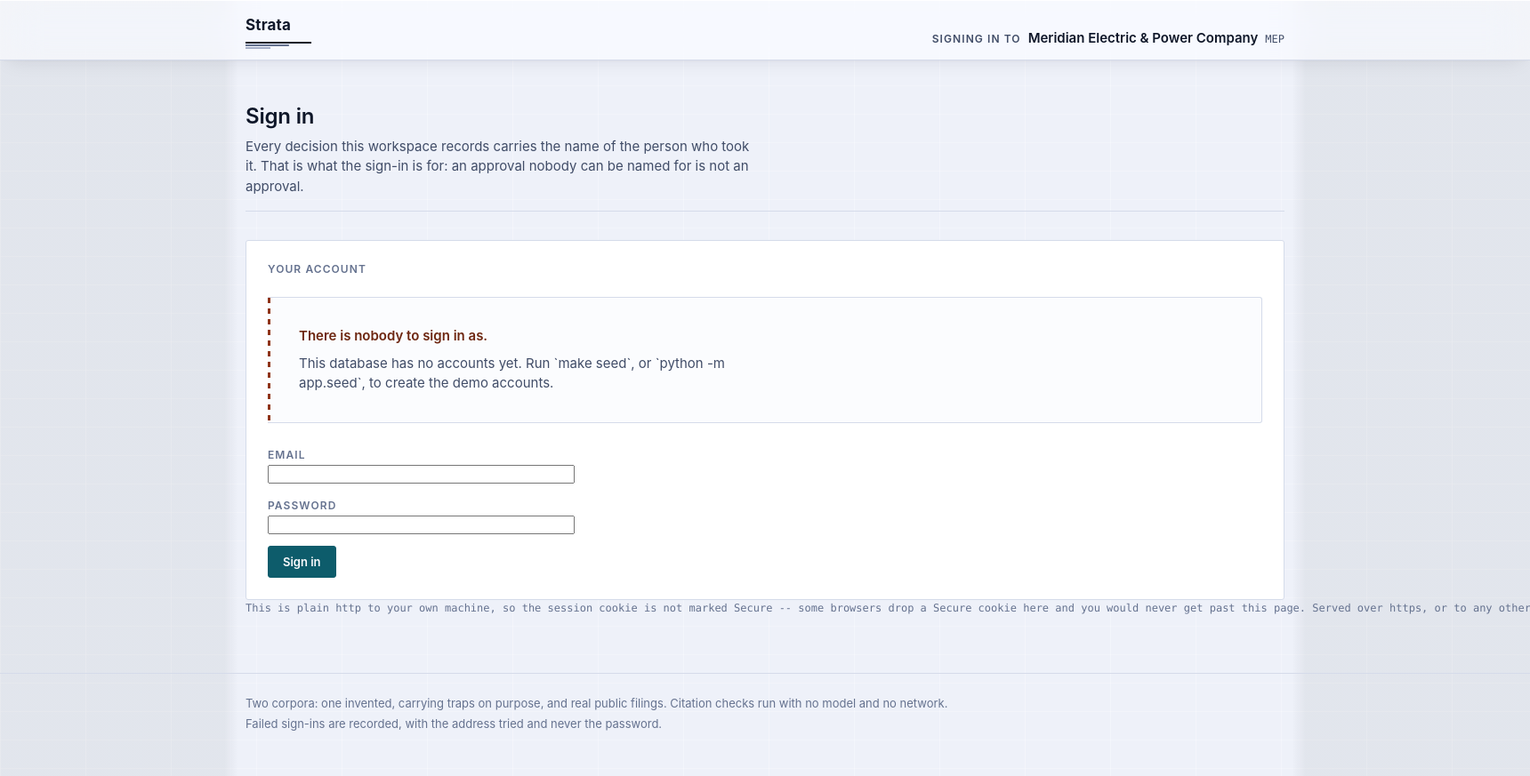
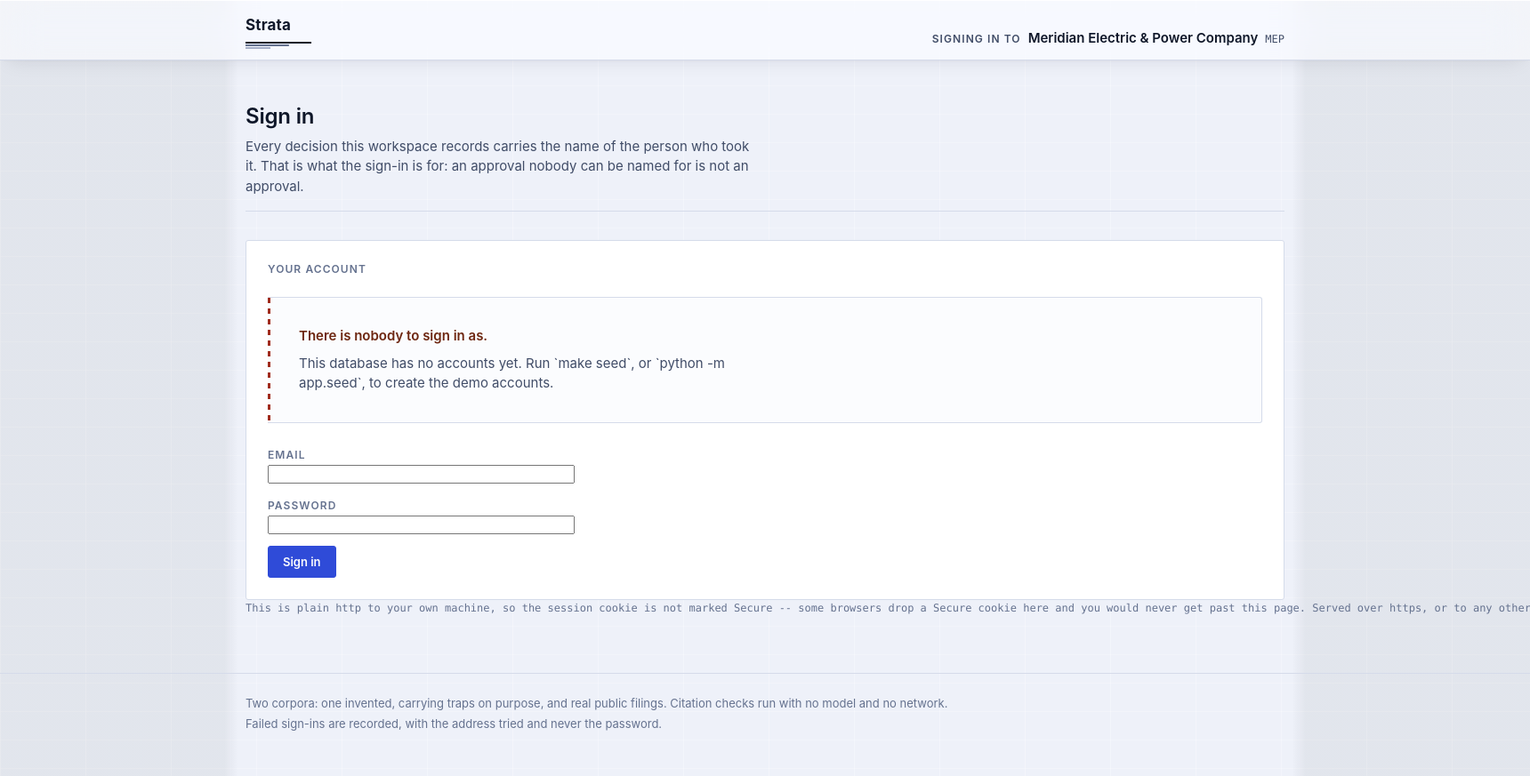
Before and after one commit to jsahasi/strata, a FastAPI app: a page that uses app/web/templates/login.html in a window 1720 px wide; the page is wider, and only the part inside the window is pictured. Shown: that part at 89% size. Run offline with FastAPI, Linux system fonts and the light colour scheme; parts of the project's set-up code (start-up, migrations or seed data) failed here and were passed over.

Commit message:
One mark, one hue, in all six places it is painted

```diff
--- a/app/web/static/strata.css
+++ b/app/web/static/strata.css
@@ -108,11 +108,11 @@
   --ink-2: #414d68;
   --ink-3: #65728f;
 
-  --accent: #0d5c6b;
+  --accent: #2f4bd8;   /* institutional indigo: anything you can act on */
   --accent-strong: #084451;
   --accent-wash: #d8eaee;
 
-  --alarm: #8f3418;
+  --alarm:  #a02c1d;   /* refusal keeps its oxblood weight */
   --alarm-strong: #6d2610;
   --alarm-wash: #f7e4dd;
 
--- a/app/web/templates/base.html
+++ b/app/web/templates/base.html
@@ -103,7 +103,7 @@
   <div class="shell">
     <div class="masthead__bar">
       <a class="wordmark" href="/">
-        <svg class="logo" viewBox="0 0 132 32" width="132" height="32" role="img" aria-label="Strata" focusable="false"><rect width="32" height="32" rx="6" fill="#0d5c6b"/><rect x="6" y="9" width="20" height="3" rx="1.5" fill="#fff"/><rect x="6" y="15" width="13" height="3" rx="1.5" fill="#fff" opacity=".82"/><rect x="6" y="21" width="8" height="3" rx="1.5" fill="#fff" opacity=".62"/><text x="42" y="23" fill="currentColor" font-size="20" font-weight="600" letter-spacing="-.01em" font-family="-apple-system,BlinkMacSystemFont,Segoe UI,Roboto,Helvetica Neue,Arial,sans-serif">Strata</text></svg>
+        <svg class="logo" viewBox="0 0 132 32" width="132" height="32" role="img" aria-label="Strata" focusable="false"><rect width="32" height="32" rx="6" fill="#2f4bd8"/><rect x="6" y="9" width="20" height="3" rx="1.5" fill="#fff"/><rect x="6" y="15" width="13" height="3" rx="1.5" fill="#fff" opacity=".82"/><rect x="6" y="21" width="8" height="3" rx="1.5" fill="#fff" opacity=".62"/><text x="42" y="23" fill="currentColor" font-size="20" font-weight="600" letter-spacing="-.01em" font-family="-apple-system,BlinkMacSystemFont,Segoe UI,Roboto,Helvetica Neue,Arial,sans-serif">Strata</text></svg>
       </a>
       <p class="masthead__company">
         <span class="label">Viewing</span>
--- a/deploy/site/index.html
+++ b/deploy/site/index.html
@@ -159,7 +159,7 @@ footer a{color:var(--muted)}
 
 <header>
   <div class="bar">
-    <a class="brand" href="/"><svg class="logo" viewBox="0 0 132 32" width="132" height="32" role="img" aria-label="Strata" focusable="false"><rect width="32" height="32" rx="6" fill="#0d5c6b"/><rect x="6" y="9" width="20" height="3" rx="1.5" fill="#fff"/><rect x="6" y="15" width="13" height="3" rx="1.5" fill="#fff" opacity=".82"/><rect x="6" y="21" width="8" height="3" rx="1.5" fill="#fff" opacity=".62"/><text x="42" y="23" fill="currentColor" font-size="20" font-weight="600" letter-spacing="-.01em" font-family="-apple-system,BlinkMacSystemFont,Segoe UI,Roboto,Helvetica Neue,Arial,sans-serif">Strata</text></svg></a>
+    <a class="brand" href="/"><svg class="logo" viewBox="0 0 132 32" width="132" height="32" role="img" aria-label="Strata" focusable="false"><rect width="32" height="32" rx="6" fill="#2f4bd8"/><rect x="6" y="9" width="20" height="3" rx="1.5" fill="#fff"/><rect x="6" y="15" width="13" height="3" rx="1.5" fill="#fff" opacity=".82"/><rect x="6" y="21" width="8" height="3" rx="1.5" fill="#fff" opacity=".62"/><text x="42" y="23" fill="currentColor" font-size="20" font-weight="600" letter-spacing="-.01em" font-family="-apple-system,BlinkMacSystemFont,Segoe UI,Roboto,Helvetica Neue,Arial,sans-serif">Strata</text></svg></a>
     <a class="navlink" href="#watch">Watch</a>
     <a class="navlink" href="#try">Try it</a>
     <a class="navlink" href="#how">How it works</a>
--- a/scripts/film.py
+++ b/scripts/film.py
@@ -247,7 +247,7 @@ ROUTING_FALLBACK = "It will not name an owner it cannot stand behind."
 
 # THE TAKEAWAY COLOUR, AND WHY IT IS THIS ONE.
 #
-# The brand accent is #0d5c6b, and on the caption plate -- rgba(9,13,20,.94),
+# The brand accent is #2f4bd8, and on the caption plate -- rgba(9,13,20,.94),
 # very nearly #090d14 -- it measures 2.56:1. Unreadable, so the accent as
 # written is not an option. #6ccddc is not an invented brightening of it: it is
 # what strata.css:508 already sets --accent to in the dark scheme, which is the
```
Also changed, not shown: app/web/static/favicon.svg, app/web/static/logo.svg, deploy/site/favicon.svg, deploy/site/logo.svg.
